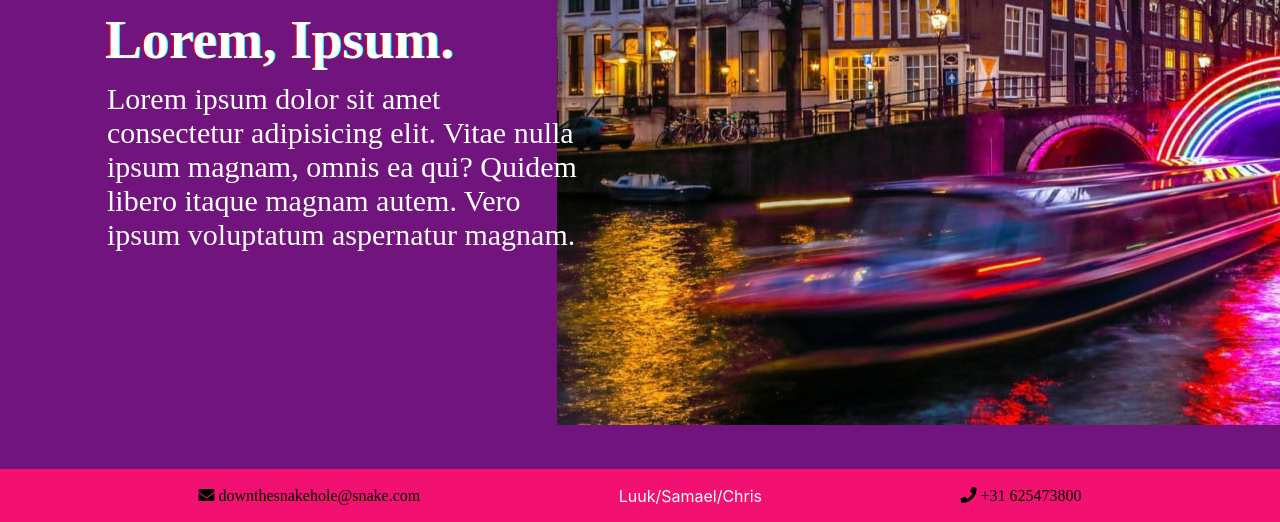
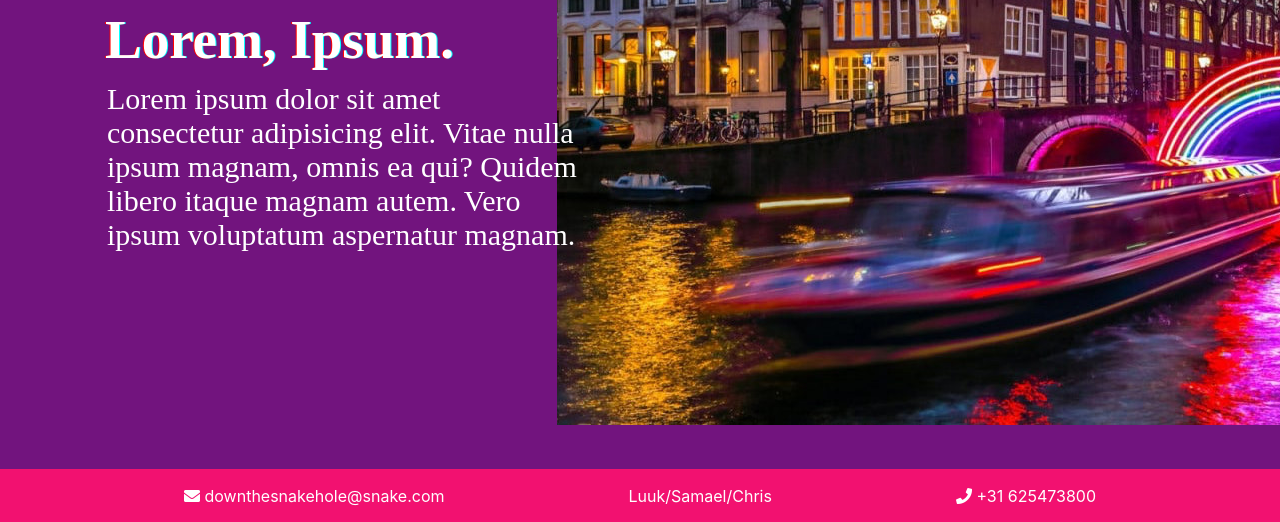
Before and after one commit to ChrisRoit/festival, a PHP site: page /index.php?page=home in a window 1280 px wide; the page is wider, and only the part inside the window is pictured. Shown: the part 748-1270 px from the top of that part. Run offline with PHP 8.4, Linux system fonts and the light colour scheme; some libraries are stand-ins or nearby versions.

Commit message:
footer text kleur gefixed die brak schijnbaar op bepaalde paginas?

```diff
--- a/Code/css/footer.css
+++ b/Code/css/footer.css
@@ -16,6 +16,11 @@
     align-items:center;
     height:53px;
 
+}
+
+.footer-text{
+    color:white;
+    font-family:-apple-system, BlinkMacSystemFont, 'Segoe UI', Roboto, Oxygen, Ubuntu, Cantarell, 'Open Sans', 'Helvetica Neue', sans-serif;
 }
 
 .footer-item{
--- a/Code/includes/footer.php
+++ b/Code/includes/footer.php
@@ -1,8 +1,8 @@
 <footer>
     <div id="footer-wrapper">
-        <div id="email"><i class="fa fa-envelope"></i> downthesnakehole@snake.com</div>
+        <div id="email" class="footer-text"><i class="fa fa-envelope"></i> downthesnakehole@snake.com</div>
 
-        <div id="maker_name">Luuk/Samael/Chris</div>
-        <div id="phone"><i class="fa fa-phone"></i> +31 625473800</div>
+        <div id="maker_name" class="footer-text">Luuk/Samael/Chris</div>
+        <div id="phone" class="footer-text"><i class="fa fa-phone"></i> +31 625473800</div>
     </div>
 </footer>
```
